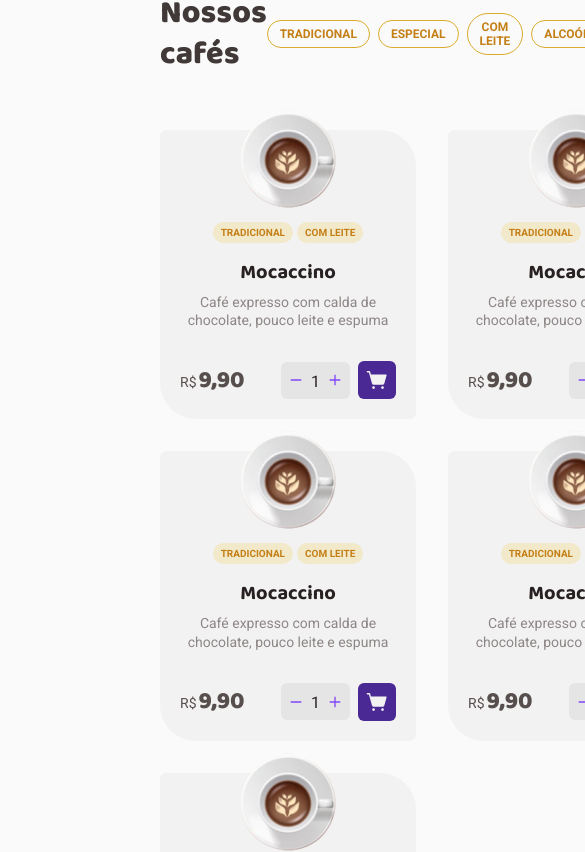
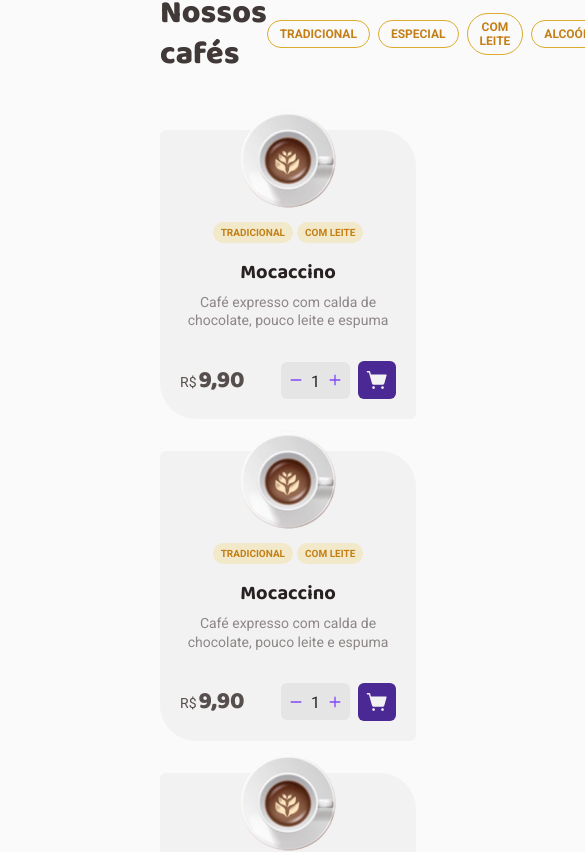
Before and after one commit to anaclaraaraujo/graodeouro, a React (Vite) app: page / in a window 390 px wide. Shown: the part 1056-1908 px from the top of the page, 585 px wide, since content can reach past the window. Built offline with nearby package versions, Linux system fonts and the light colour scheme.

Commit message:
fix(layout): adjust grid for responsive wrapping with auto-fit

```diff
--- a/src/pages/Home/styles.ts
+++ b/src/pages/Home/styles.ts
@@ -136,6 +136,6 @@ export const FilterItem = styled.button`
 
 export const CoffeeList = styled.div`
   display: grid;
-  grid-template-columns: repeat(4, 1fr);
+  grid-template-columns: repeat(auto-fit, minmax(25.6rem, 1fr));
   gap: 3.2rem;
 `;
```
